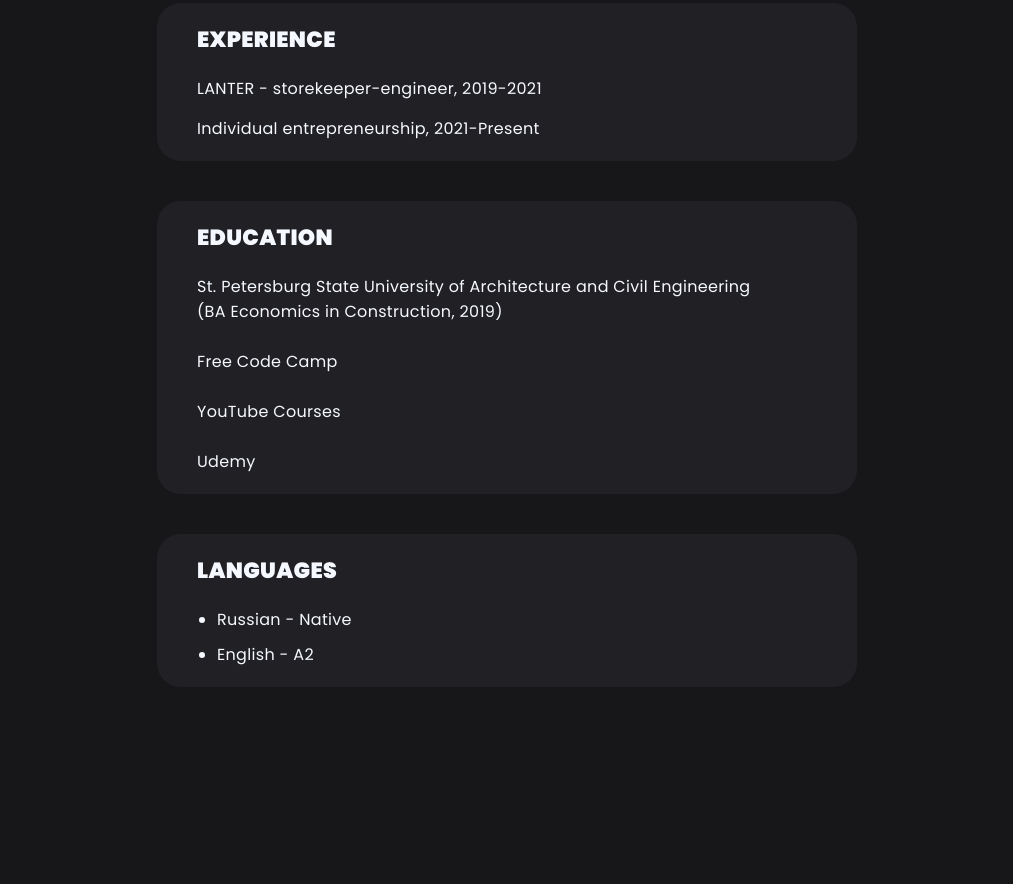
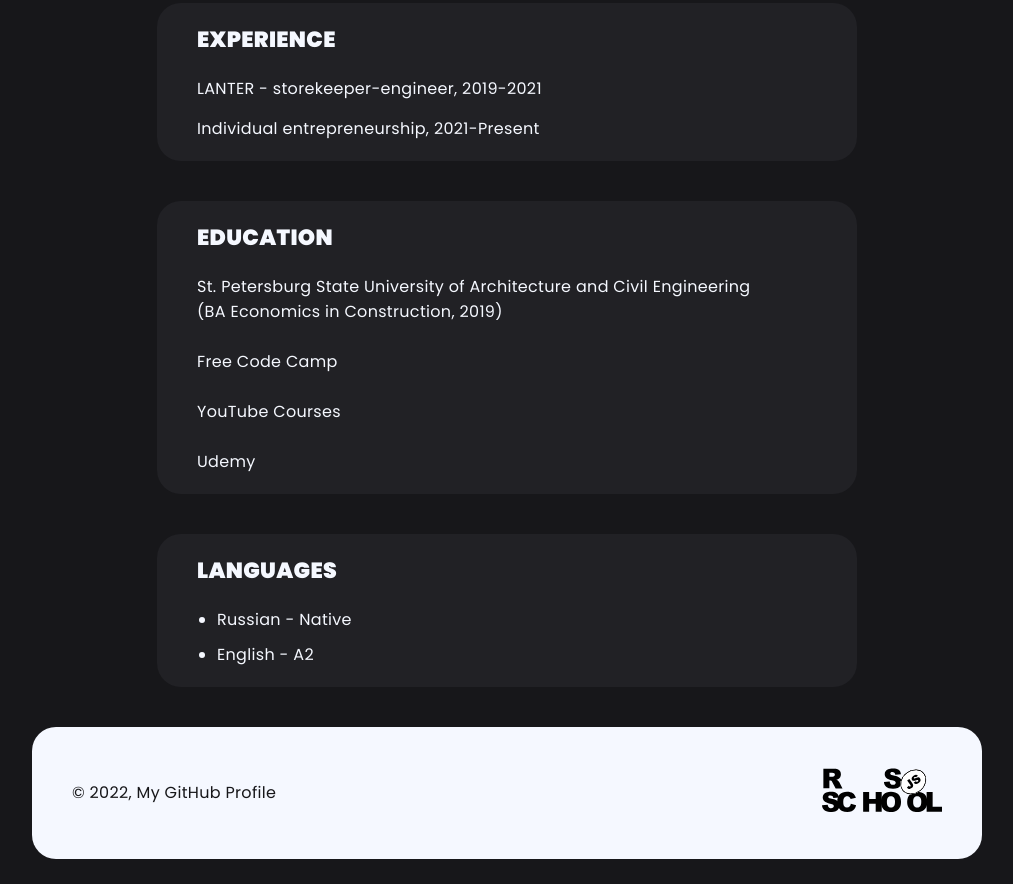
Before and after one commit to Romezy/rsschool-cv, a plain HTML site: page index.html in a window 1280 px wide. Shown: the part 1359-2243 px from the top of the page, without its empty margins (133-1146 px from the left). Before the commit the page ends 2111 px from the top, so only its background shows below. Drawn offline with Linux system fonts and the light colour scheme.

Commit message:
feat: add footer

```diff
--- a/index.html
+++ b/index.html
@@ -44,19 +44,20 @@
           </ul>
           <ul class="contacts-info">
             <li class="contacts-info__item">
-              <a class="contacts-info__link" href="#">St. Petersburg, Russia</a>
+              <a class="contacts-info__link" href="#" target="_blank">St. Petersburg, Russia</a>
             </li>
             <li class="contacts-info__item">
-              <a class="contacts-info__link" href="https://t.me/Romezy23">t.me/Romezy23</a>
+              <a class="contacts-info__link" href="https://t.me/Romezy23" target="_blank">t.me/Romezy23</a>
             </li>
             <li class="contacts-info__item">
-              <a class="contacts-info__link" href="mailto:its.roman.lutsenko@gmail.com">its.roman.lutsenko@gmail.com</a>
+              <a class="contacts-info__link" href="mailto:its.roman.lutsenko@gmail.com"
+                target="_blank">its.roman.lutsenko@gmail.com</a>
             </li>
             <li class="contacts-info__item">
-              <a class="contacts-info__link" href="https://github.com/Romezy">Romezy</a>
+              <a class="contacts-info__link" href="https://github.com/Romezy" target="_blank">Romezy</a>
             </li>
             <li class="contacts-info__item">
-              <a class="contacts-info__link" href="#">Romezy#6832</a>
+              <a class="contacts-info__link" href="#" target="_blank">Romezy#6832</a>
             </li>
           </ul>
         </div>
@@ -137,7 +138,7 @@
       </section>
       <section class="projects">
         <h2 class="projects__title">projects</h2>
-        <a class="projects__link" href="https://github.com/Romezy/rsschool-cv">RS School CV</a>
+        <a class="projects__link" href="https://github.com/Romezy/rsschool-cv" target="_blank">RS School CV</a>
       </section>
       <section class="experience">
         <h2 class="experience__title">Experience</h2>
@@ -180,6 +181,14 @@
         </ul>
       </section>
     </main>
+    <footer class="footer">
+      <p class="footer__info">&#169; 2022,
+        <a href="https://github.com/Romezy" target="_blank">My GitHub Profile</a>
+      </p>
+      <a class="footer__logo" href="https://rs.school/js/" target="_blank">
+        <img src="./assets/svg/rs_school_logo.svg" alt="logo rsschool">
+      </a>
+    </footer>
   </div>
 </body>
 
--- a/style.css
+++ b/style.css
@@ -42,6 +42,9 @@ body {
   max-width: 980px;
   margin: 0 auto;
   padding: 25px 15px;
+  display: flex;
+  flex-direction: column;
+  min-height: 100vh;
 }
 
 .header {
@@ -233,3 +236,30 @@ body {
 .languages__item:not(:last-child) {
   margin-bottom: 10px;
 }
+
+.footer {
+  width: 100%;
+  padding: 40px;
+  margin-top: auto;
+  display: flex;
+  align-items: center;
+  justify-content: space-between;
+  background-color: #f5f8ff;
+  border-radius: 24px;
+}
+
+.footer__info {
+  color: #17171a;
+}
+
+.footer__info a {
+  transition: color 0.5s ease-in-out;
+}
+
+.footer__info a:hover {
+  color: #ffbfbf;
+}
+
+.footer__logo {
+  width: 120px;
+}
```
